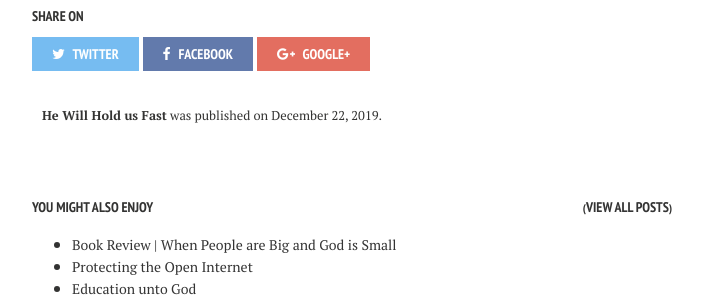
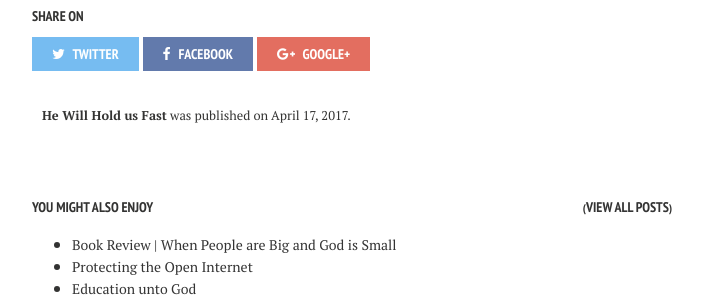
Before and after one commit to gerdums/gerdums.github.io, a Jekyll site: the page built from _posts/2019-12-22-he-will-hold-us-fast.markdown, in a window 1280 px wide and 900 px high, scrolled down 2355 px. Shown: the part 464-764 px from the top of the window, without its empty margins (288-991 px from the left). Built offline with Jekyll 4.4.1, drawn with Linux system fonts in a browser that asks for light colours; nearby versions of some CDN libraries.

Commit message:
Update 2019-12-22-he-will-hold-us-fast.markdown

```diff
--- a/_posts/2019-12-22-he-will-hold-us-fast.markdown
+++ b/_posts/2019-12-22-he-will-hold-us-fast.markdown
@@ -4,7 +4,7 @@ published: true
 comments: 'true'
 layout: post
 title: He Will Hold us Fast
-date: 2019-12-22 (Eastern Standard -0500
+date: 2017-04-17 (Eastern Standard -0500
 ---
 How do you know you are a Christian? Is there any way you can be sure of your salvation?[1] Can you lose it yourself? These are all questions that most of us have wrestled with at some point, and maybe you are asking these questions right now. The book of Hebrews offers guidance and hope in our times of doubt and our response to what it says is very telling of where our hearts truly are.
 
```
